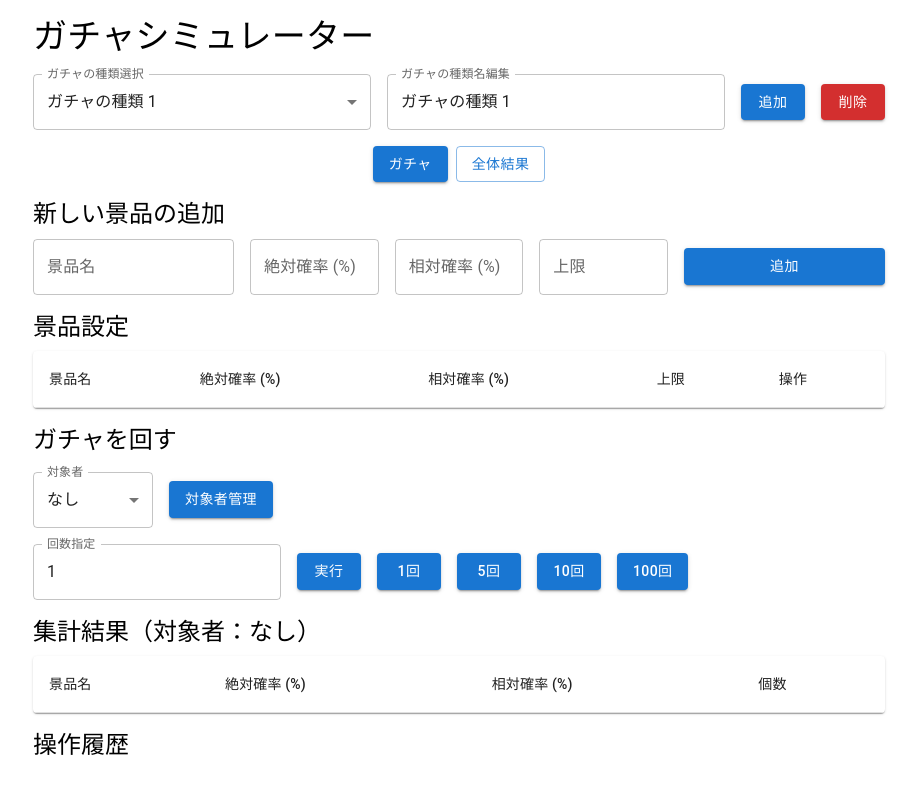
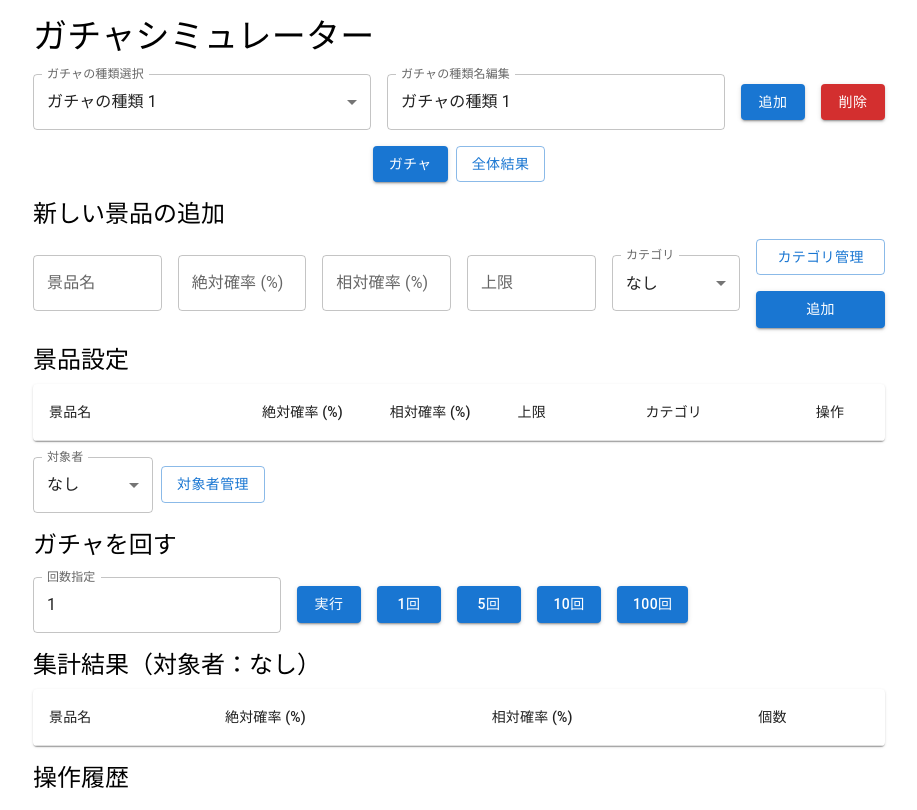
Before and after one commit to navyracooon/gacha, a Next.js app: page / in a window 1280 px wide. Both pictures are taken after a click on the button "追加". Shown: the whole page, without its empty margins (181-1098 px from the left). Built offline with nearby package versions, Linux system fonts and the light colour scheme.

Commit message:
カテゴリ追加

```diff
--- a/src/components/Gacha.tsx
+++ b/src/components/Gacha.tsx
@@ -27,21 +27,28 @@ import { v4 as uuidv4 } from 'uuid';
 
 import { useGachaContext } from '../contexts/Gacha';
 import { Prize, PrizeField } from '../types/prize';
+import { Category } from '../types/category';
+import { GachaUtils } from '../utils/gacha';
 import { Target } from '../types/target';
-import { GachaUtils } from '../utils/gacha';
 
 export const GachaView: React.FC = () => {
   const { gachaList, currentGachaId, retrieveGacha, updateGacha, createItemInField, retrieveItemInField, updateItemInField, deleteItemInField } = useGachaContext();
   const currentGacha = retrieveGacha(currentGachaId) || gachaList[0];
 
-  const [currentTargetId, setCurrentTargetId] = useState<string>(currentGacha.targets[0]?.id);
-  const [targetModalOpen, setTargetModalOpen] = useState<boolean>(false);
-  const [newTargetName, setNewTargetName] = useState<string>('');
   const [newPrizeName, setNewPrizeName] = useState<string>('');
   const [newPrizeWeight, setNewPrizeWeight] = useState<string>('');
   const [newPrizeRelWeight, setNewPrizeRelWeight] = useState<string>('');
   const [newPrizeLimit, setNewPrizeLimit] = useState<string>('');
+  const [newPrizeCategoryId, setNewPrizeCategoryId] = useState<string>('none');
+
   const [customGachaCount, setCustomGachaCount] = useState<string>('1');
+
+  const [currentTargetId, setCurrentTargetId] = useState<string>(currentGacha.targets[0]?.id);
+  const [newTargetName, setNewTargetName] = useState<string>('');
+  const [targetModalOpen, setTargetModalOpen] = useState<boolean>(false);
+
+  const [newCategoryName, setNewCategoryName] = useState<string>('');
+  const [categoryModalOpen, setCategoryModalOpen] = useState<boolean>(false);
 
   const gachaUtils = new GachaUtils(currentGacha);
   const overallAggregation = gachaUtils.getOverallAggregation();
@@ -53,12 +60,13 @@ export const GachaView: React.FC = () => {
     if (!newPrizeName || isNaN(parsedWeight)) return;
 
     const parsedLimit = !isNaN(parseInt(newPrizeLimit)) ? parseInt(newPrizeLimit) : undefined;
-    const newPrize: Prize = { id: uuidv4(), name: newPrizeName, weight: parsedWeight, limit: parsedLimit };
+    const newPrize: Prize = { id: uuidv4(), name: newPrizeName, weight: parsedWeight, limit: parsedLimit, categoryId: newPrizeCategoryId };
     createItemInField(currentGachaId, 'prizes', newPrize);
     setNewPrizeName('');
     setNewPrizeWeight('');
     setNewPrizeRelWeight('');
     setNewPrizeLimit('');
+    setNewPrizeCategoryId('none');
   };
 
   const handleNewPrizeWeightChange = (weight: string) => {
@@ -95,6 +103,9 @@ export const GachaView: React.FC = () => {
         if (isNaN(parseInt(value))) return;
         parsedValue = parseInt(value);
         break;
+      case 'categoryId':
+        parsedValue = value;
+        break;
     }
 
     const prevPrize = retrieveItemInField(currentGachaId, 'prizes', prizeId);
@@ -103,6 +114,7 @@ export const GachaView: React.FC = () => {
     }
   };
 
+  // TODO: 後で確認
   const handleGachaPull = (count: number) => {
     const currentCounts: { [prizeId: string]: number } = {};
     currentGacha.prizes.forEach(prize => {
@@ -178,7 +190,14 @@ export const GachaView: React.FC = () => {
       createItemInField(currentGachaId, 'targets', fallbackTarget);
       setCurrentTargetId(fallbackTarget.id);
     }
-    setTargetModalOpen(false)
+    setTargetModalOpen(false);
+  };
+
+  const handleAddCategory = () => {
+    if (!newCategoryName.trim()) return;
+    const newCategory: Category = { id: uuidv4(), name: newCategoryName.trim() };
+    createItemInField(currentGachaId, 'categories', newCategory);
+    setNewCategoryName('');
   };
 
   return (
@@ -188,7 +207,7 @@ export const GachaView: React.FC = () => {
           新しい景品の追加
         </Typography>
         <Grid container spacing={2} alignItems="center">
-          <Grid item xs={12} sm={3}>
+          <Grid item xs={12} sm={2}>
             <TextField label="景品名" value={newPrizeName} onChange={(e) => setNewPrizeName(e.target.value)} fullWidth />
           </Grid>
           <Grid item xs={12} sm={2}>
@@ -200,10 +219,29 @@ export const GachaView: React.FC = () => {
           <Grid item xs={12} sm={2}>
             <TextField label="上限" value={newPrizeLimit} onChange={(e) => setNewPrizeLimit(e.target.value)} fullWidth />
           </Grid>
-          <Grid item xs={12} sm={3}>
+          <Grid item xs={12} sm={2}>
+            <FormControl fullWidth>
+              <InputLabel>カテゴリ</InputLabel>
+              <Select
+                value={newPrizeCategoryId}
+                label="カテゴリ"
+                onChange={(e) => setNewPrizeCategoryId(e.target.value)}
+              >
+                {currentGacha.categories.map(category => (
+                  <MenuItem key={category.id} value={category.id}>{category.name}</MenuItem>
+                ))}
+              </Select>
+            </FormControl>
+          </Grid>
+          <Grid item xs={12} sm={2}>
+            <Box display="flex" flexDirection="column" gap={2}>
+              <Button variant="outlined" onClick={() => setCategoryModalOpen(true)}>
+                カテゴリ管理
+              </Button>
               <Button variant="contained" onClick={handleAddPrize} fullWidth>
                 追加
               </Button>
+            </Box>
           </Grid>
         </Grid>
       </Box>
@@ -213,11 +251,12 @@ export const GachaView: React.FC = () => {
           <Table>
             <TableHead>
               <TableRow>
-                <TableCell>景品名</TableCell>
-                <TableCell>絶対確率 (%)</TableCell>
-                <TableCell>相対確率 (%)</TableCell>
-                <TableCell>上限</TableCell>
-                <TableCell>操作</TableCell>
+                <TableCell sx={{ width: '25%' }}>景品名</TableCell>
+                <TableCell sx={{ width: '15%' }}>絶対確率 (%)</TableCell>
+                <TableCell sx={{ width: '15%' }}>相対確率 (%)</TableCell>
+                <TableCell sx={{ width: '15%' }}>上限</TableCell>
+                <TableCell sx={{ width: '20%' }}>カテゴリ</TableCell>
+                <TableCell sx={{ width: '10%' }}>操作</TableCell>
               </TableRow>
             </TableHead>
             <TableBody>
@@ -232,6 +271,7 @@ export const GachaView: React.FC = () => {
                   </TableCell>
                   <TableCell>
                     <TextField
+                      label="絶対確率"
                       type="number"
                       value={prize.weight}
                       onChange={(e) => handleUpdatePrize(prize.id, 'weight', e.target.value)}
@@ -242,10 +282,25 @@ export const GachaView: React.FC = () => {
                   </TableCell>
                   <TableCell>
                     <TextField
+                      label="上限"
                       type="number"
                       value={prize.limit !== undefined ? prize.limit : ''}
                       onChange={(e) => handleUpdatePrize(prize.id, 'limit', e.target.value)}
                     />
+                  </TableCell>
+                  <TableCell>
+                    <FormControl fullWidth>
+                      <InputLabel>カテゴリ</InputLabel>
+                      <Select
+                        label="カテゴリ"
+                        value={prize.categoryId}
+                        onChange={(e) => handleUpdatePrize(prize.id, 'categoryId', e.target.value)}
+                      >
+                        {currentGacha.categories.map(category => (
+                          <MenuItem key={category.id} value={category.id}>{category.name}</MenuItem>
+                        ))}
+                      </Select>
+                    </FormControl>
                   </TableCell>
                   <TableCell>
                     <Button variant="outlined" color="error" onClick={() => deleteItemInField(currentGachaId, 'prizes', prize.id)}>
@@ -258,9 +313,7 @@ export const GachaView: React.FC = () => {
           </Table>
         </TableContainer>
       </Box>
-      <Box sx={{ my: 2 }}>
-        <Typography variant="h5">ガチャを回す</Typography>
-        <Box sx={{ my: 2, display: 'flex', alignItems: 'center', gap: 2 }}>
+      <Box sx={{ my: 2, display: 'flex', alignItems: 'center', gap: 1 }}>
         <FormControl sx={{ minWidth: 120 }}>
           <InputLabel>対象者</InputLabel>
           <Select
@@ -273,7 +326,7 @@ export const GachaView: React.FC = () => {
             ))}
           </Select>
         </FormControl>
-          <Button variant="contained" onClick={() => setTargetModalOpen(true)}>
+        <Button variant="outlined" onClick={() => setTargetModalOpen(true)}>
           対象者管理
         </Button>
       </Box>
@@ -311,6 +364,48 @@ export const GachaView: React.FC = () => {
           <Button onClick={handleTargetModalClose}>閉じる</Button>
         </DialogActions>
       </Dialog>
+      <Dialog open={categoryModalOpen} onClose={() => setCategoryModalOpen(false)} fullWidth maxWidth="sm">
+        <DialogTitle>カテゴリ管理</DialogTitle>
+        <DialogContent>
+          <Box sx={{ mt: 3 }}>
+            {currentGacha.categories.map(category => (
+                <Box key={category.id} sx={{ display: 'flex', alignItems: 'center', gap: 1, mb: 2 }}>
+                  <TextField
+                    label="カテゴリ名"
+                    value={category.name}
+                    onChange={(e) => updateItemInField(currentGachaId, 'categories', { id: category.id, name: e.target.value})}
+                    InputProps={{ readOnly: category.id !== 'none' ? false : true }}
+                    fullWidth
+                  />
+                  <Button
+                    variant="outlined"
+                    color="error"
+                    onClick={() => deleteItemInField(currentGachaId, 'categories', category.id)}
+                    sx={{ visibility: category.id !== 'none' ? 'visible' : 'hidden' }}
+                  >
+                    削除
+                  </Button>
+                </Box>
+              ))}
+          </Box>
+          <Box sx={{ mt: 3 }}>
+            <TextField
+              label="新規カテゴリ名"
+              value={newCategoryName}
+              onChange={(e) => setNewCategoryName(e.target.value)}
+              fullWidth
+            />
+            <Button variant="contained" onClick={handleAddCategory} sx={{ mt: 1 }}>
+              追加
+            </Button>
+          </Box>
+        </DialogContent>
+        <DialogActions>
+          <Button onClick={() => setCategoryModalOpen(false)}>閉じる</Button>
+        </DialogActions>
+      </Dialog>
+      <Box sx={{ my: 2 }}>
+        <Typography variant="h5" sx={{ mb: 2 }}>ガチャを回す</Typography>
         <Grid container spacing={2} alignItems="center">
           <Grid item>
             <TextField
@@ -391,7 +486,8 @@ export const GachaView: React.FC = () => {
           </Box>
         )}
         {currentGacha.operationHistory
-          .slice().sort((a, b) => b.timestamp - a.timestamp)
+          .slice()
+          .sort((a, b) => b.timestamp - a.timestamp)
           .map(history => (
             <Box key={history.id} sx={{ border: '1px solid #ccc', p: 1, mb: 1, borderRadius: '4px' }}>
               <Typography>
--- a/src/contexts/Gacha.tsx
+++ b/src/contexts/Gacha.tsx
@@ -54,6 +54,7 @@ export const GachaProvider: React.FC<PropsWithChildren> = ({ children }) => {
       id: uuidv4(),
       name: formattedName,
       targets: [{ id: uuidv4(), name: 'なし' }],
+      categories: [{ id: 'none', name: 'なし' }],
       prizes: [],
       operationHistory: []
     };
--- /dev/null
+++ b/src/types/category.ts
@@ -0,0 +1,4 @@
+export type Category = {
+  id: string;
+  name: string;
+};
--- a/src/types/gacha.ts
+++ b/src/types/gacha.ts
@@ -1,13 +1,15 @@
+import { Category } from "./category";
 import { Operation } from "./operation";
 import { Prize } from "./prize";
 import { Target } from "./target";
 
-export type GachaListFields = 'targets' | 'prizes' | 'operationHistory';
+export type GachaListFields = 'targets' | 'prizes' | 'categories' | 'operationHistory';
 
 export type Gacha = {
   id: string;
   name: string;
   targets: Target[];
   prizes: Prize[];
+  categories: Category[];
   operationHistory: Operation[];
 };
--- a/src/types/prize.ts
+++ b/src/types/prize.ts
@@ -1,8 +1,9 @@
-export type PrizeField = 'name' | 'weight' | 'limit';
+export type PrizeField = 'name' | 'weight' | 'limit' | 'categoryId';
 
 export type Prize = {
   id: string;
   name: string;
   weight: number;
   limit?: number;
+  categoryId: string;
 };
```
Lines whose indentation alone changed are shown as unchanged.
